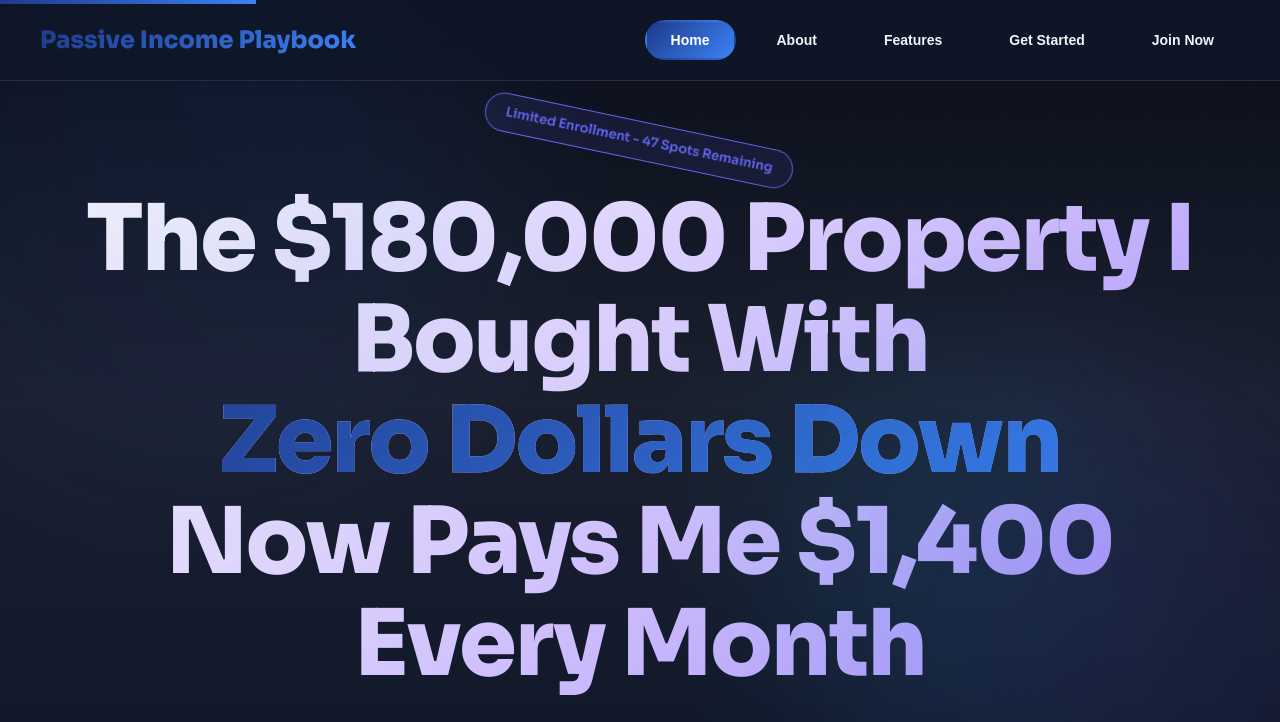
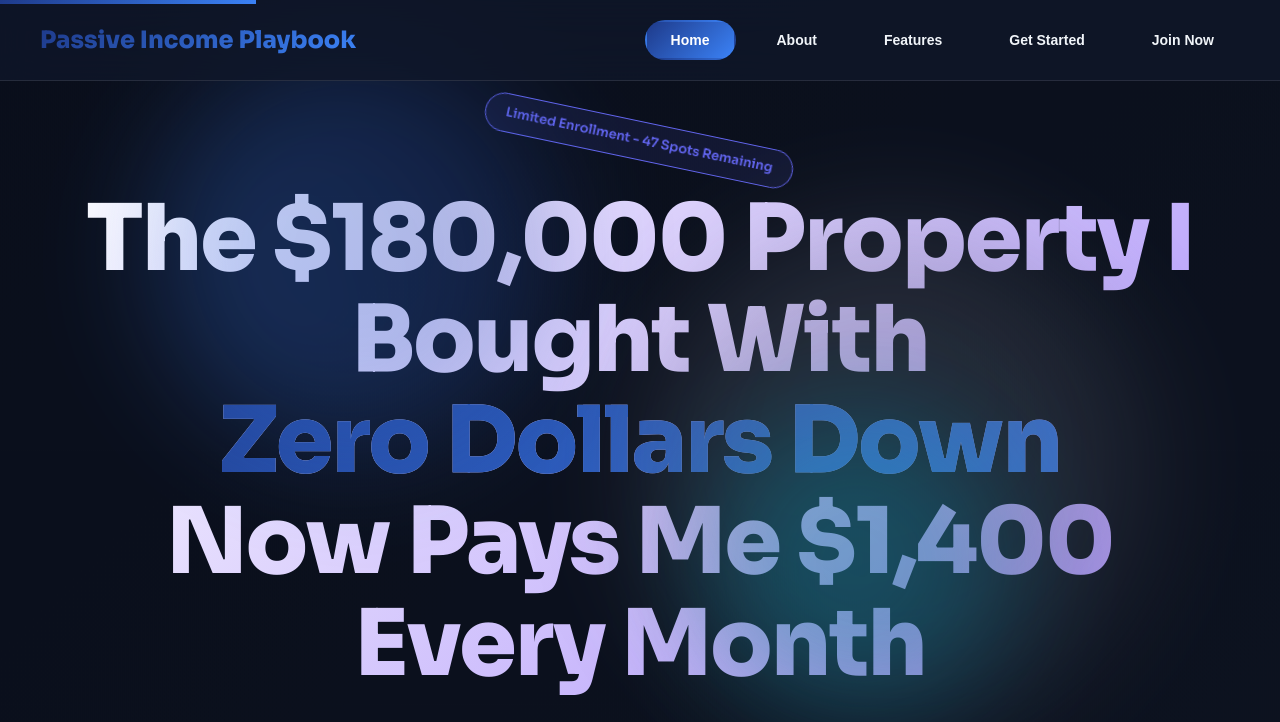
Before and after one commit to PreciousAdekunle784/myawesome, a plain HTML site: page index.html in a window 1280 px wide. Shown: the top 722 px of the page. Drawn offline with Linux system fonts and the light colour scheme.

Commit message:
Add files via upload

```diff
--- a/index.html
+++ b/index.html
@@ -64,59 +64,52 @@
             left: 0;
             width: 100%;
             height: 100%;
-    background: linear-gradient(180deg, #0a0e1a 0%, #1a1f2e 50%, #0f172a 100%);
+            background: var(--gradient-hero);
+            opacity: 0.1;
             z-index: 0;
-}
-
-/* Subtle grid pattern overlay */
-.animated-bg::after {
-    content: '';
-    position: absolute;
-    top: 0;
-    left: 0;
-    width: 100%;
-    height: 100%;
-    background-image:
-        linear-gradient(rgba(99, 102, 241, 0.03) 1px, transparent 1px),
-        linear-gradient(90deg, rgba(99, 102, 241, 0.03) 1px, transparent 1px);
-    background-size: 50px 50px;
-    opacity: 0.5;
+            animation: gradientShift 15s ease infinite;
+        }
+
+        @keyframes gradientShift {
+            0%, 100% { transform: translateY(0) scale(1); }
+            50% { transform: translateY(-20px) scale(1.1); }
         }
 
         .orb {
             position: fixed;
             border-radius: 50%;
-    filter: blur(80px);
-    opacity: 0.08;
+            filter: blur(60px);
+            opacity: 0.3;
             z-index: 1;
-    animation: float 25s ease-in-out infinite;
+            animation: float 20s ease-in-out infinite;
         }
 
         .orb-1 {
-    width: 600px;
-    height: 600px;
-    background: linear-gradient(135deg, #3b82f6 0%, #1e3a8a 100%);
-    top: -10%;
-    left: -10%;
+            width: 400px;
+            height: 400px;
+            background: var(--gradient-1);
+            top: 10%;
+            left: 10%;
         }
 
         .orb-2 {
             width: 500px;
             height: 500px;
-    background: linear-gradient(135deg, #6366f1 0%, #4f46e5 100%);
-    bottom: -5%;
-    right: -5%;
-    animation-delay: -8s;
+            background: var(--gradient-2);
+            bottom: 10%;
+            right: 10%;
+            animation-delay: -5s;
         }
 
         .orb-3 {
-    width: 400px;
-    height: 400px;
-    background: linear-gradient(135deg, #0891b2 0%, #06b6d4 100%);
-    top: 40%;
-    right: 10%;
-    animation-delay: -15s;
-}
+            width: 300px;
+            height: 300px;
+            background: var(--gradient-3);
+            top: 50%;
+            right: 20%;
+            animation-delay: -10s;
+        }
+
         @keyframes float {
             0%, 100% { transform: translate(0, 0) rotate(0deg); }
             33% { transform: translate(30px, -30px) rotate(120deg); }
@@ -2515,7 +2508,7 @@
                     <div class="story-section">
                         <h3 class="story-headline">The 67-Day Window (Why Speed Matters Now)</h3>
                         <p class="story-text">
-                            Market conditions are shifting. Interest rates are creating opportunities that won't last. The average student in our program closes their first deal in 67 days - but only if they start immediately.
+                            Market conditions are shifting. Interest rates are creating opportunities that won't last. The average student in our program closes their first deal in 67 days,but only if they start immediately.
                         </p>
                         <p class="story-text">
                             Every month you wait is another month someone else is collecting rent checks that could be yours. The properties are there. The funding is available. The only variable is your decision to act.
```
Also changed, not shown: questionnaire.html (+1 -1 lines), stephaine photo.png (added). Lines whose indentation alone changed are shown as unchanged.
